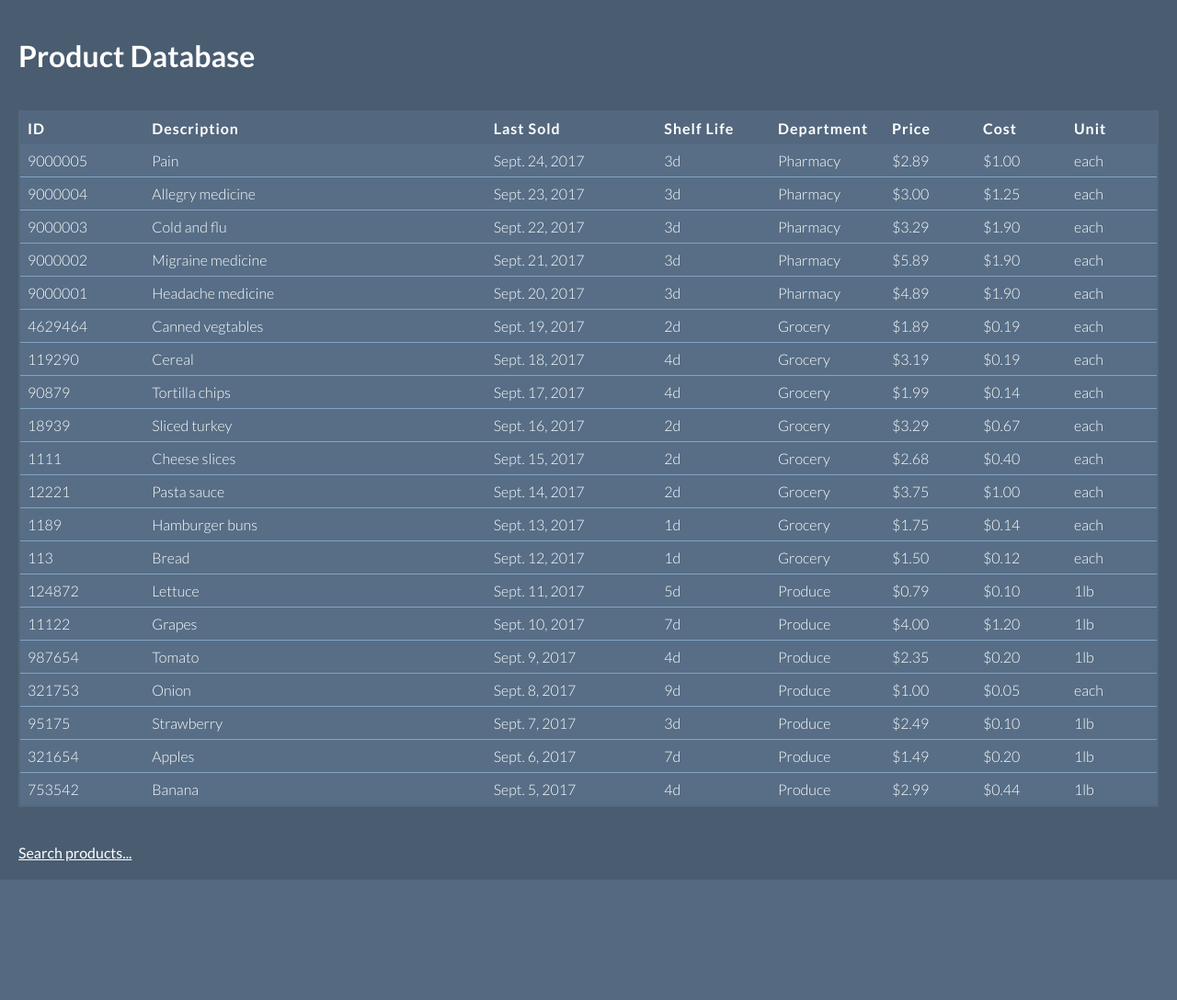
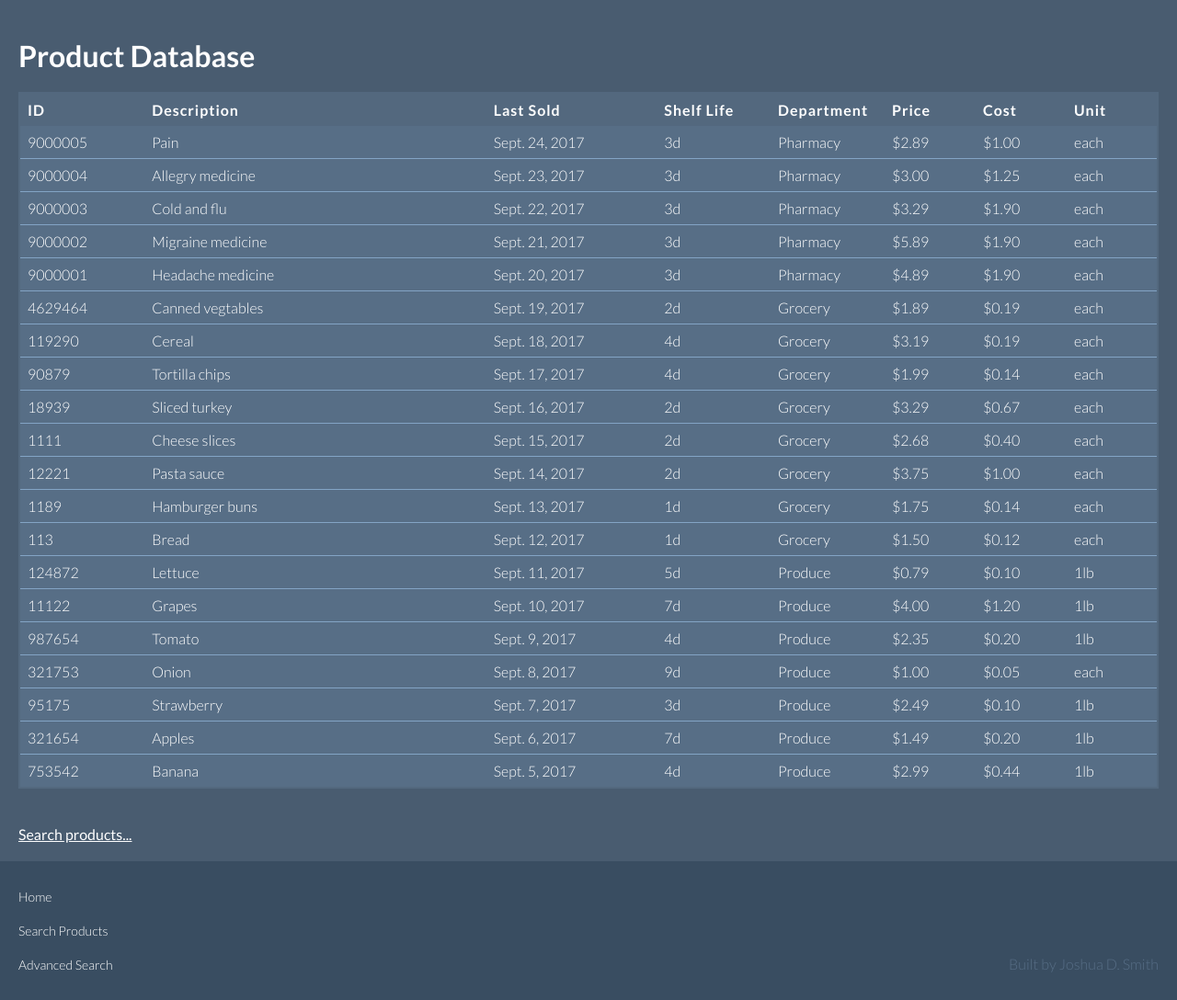
Before and after one commit to joshuadesmith/product-search, a Django app: page /products/ in a window 1280 px wide. Shown: the whole page at 92% size. Before the commit the page ends 957 px from the top, so only its background shows below. Run offline with Django 3.2, Linux system fonts and the light colour scheme; data comes from the database, SQL or seed files in the repository.

Commit message:
add footer section

```diff
--- a/productsearch/products/static/products/styles.css
+++ b/productsearch/products/static/products/styles.css
@@ -19,8 +19,17 @@
     height: 100%;
 }
 
-body {
+body, html {
     margin: 0;
+    min-height: 100%;
+    width: 100%;
+    -webkit-box-sizing: border-box;
+    -moz-box-sizing: border-box;
+    box-sizing: border-box;
+}
+
+* {
+    box-sizing: inherit;
 }
 
 body, h1, h2, th, td {
@@ -48,8 +57,50 @@ h1 {
     /*border-bottom: 4px solid #FFFFFF;*/
 }
 
+/****** footer section ******/
+.footer-section {
+    display: inline-block;
+    width: 100%;
+    height: auto;
+    position: relative;
+    /*bottom: 0;*/
+    padding: 20px 20px 20px 20px;
+    background: #394D61;
+}
+
+.footer-links {
+    float: left;
+}
+
+.footer-sig {
+    float: right;
+    /*height: 100%;*/
+    /*vertical-align: bottom;*/
+}
+
+.footer-sig-text {
+    position: absolute;
+    bottom: 0;
+    right: 0;
+    padding: 20px 20px 30px 20px;
+    color: #576E86;
+    font-weight: 300;
+}
+
+.footer-link {
+    padding: 10px 0;
+}
+
+.footer-link a {
+    font-size: 14px;
+    font-weight: 300;
+    text-underline-style: none !important;
+    text-decoration: none !important;
+}
+
 /****** table section *****/
 .table-section {
+    width: 100%;
     padding: 20px;
     background-color: #495C70;
     /*height: 60%;*/
@@ -121,6 +172,7 @@ tbody tr:nth-child(odd) {
 
 /****** search section ******/
 .search-section {
+    width: 100%;
     background: #495C70;
     margin: 0;
     padding: 20px;
--- a/productsearch/products/templates/products/index.html
+++ b/productsearch/products/templates/products/index.html
@@ -34,9 +34,9 @@
                 <td>${{ product.cost }}</td>
                 <td>
                     {% if product.unit == "LB" %}
-                        {{ product.x_for }}{{ product.unit|lower }}{% if product.x_for > 1 %}s{% endif %}
+                    {{ product.x_for }}{{ product.unit|lower }}{% if product.x_for > 1 %}s{% endif %}
                     {% else %}
-                        {{ product.unit|lower }}
+                    {{ product.unit|lower }}
                     {% endif %}
                 </td>
             </tr>
@@ -53,4 +53,24 @@
         <a href="/products/search/">Search products...</a>
     </div>
     {% endblock %}
+    {% block footer %}
+    <div class="footer-section">
+        <div class="footer-links">
+            <div class="footer-link">
+                <a href="/products/">Home</a>
+            </div>
+            <div class="footer-link">
+                <a href="/products/search/">Search Products</a>
+            </div>
+            <div class="footer-link">
+                <a href="/products/search/advanced/">Advanced Search</a>
+            </div>
+        </div>
+        <div class="footer-sig">
+            <div class="footer-sig-text">
+                Built by Joshua D. Smith
+            </div>
+        </div>
+    </div>
+    {% endblock %}
 </div>
```
